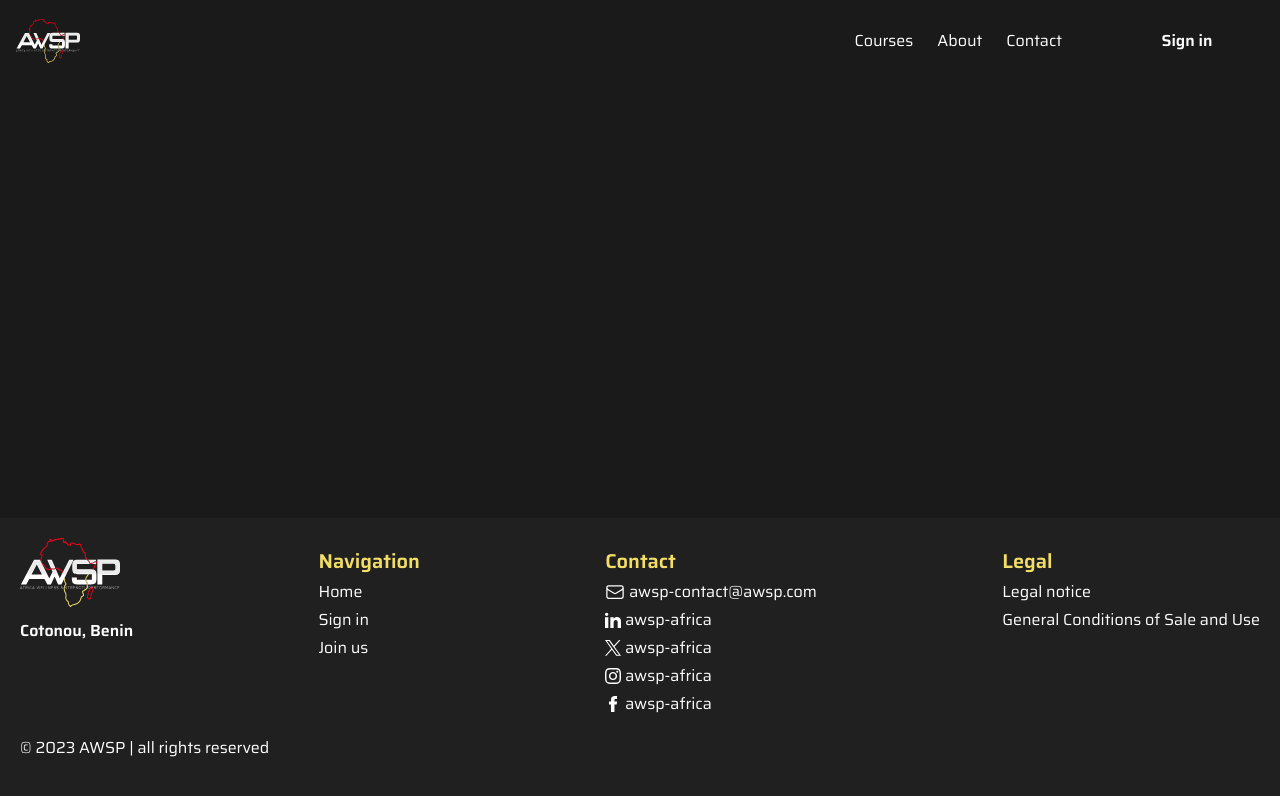
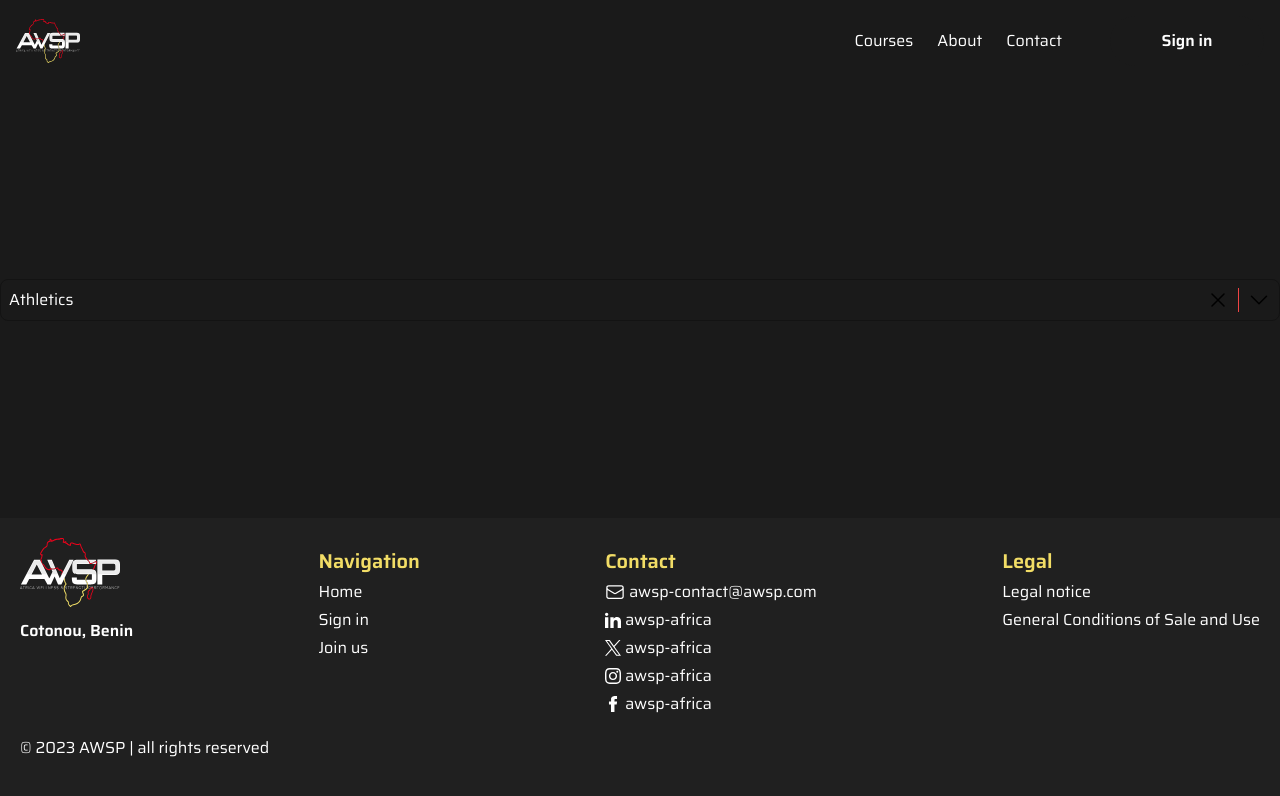
Before and after one commit to admin-tsi/awsp-africa-client, a Next.js app: page / in a window 1280 px wide. Shown: the top 796 px of the page. Built offline with nearby package versions, Linux system fonts and the light colour scheme.

Commit message:
[Set up] multi sselect component

```diff
--- a/package.json
+++ b/package.json
@@ -32,6 +32,7 @@
     "react": "18.2.0",
     "react-confetti": "^6.1.0",
     "react-dom": "18.2.0",
+    "react-select": "^5.8.0",
     "typescript": "4.9.5"
   },
   "devDependencies": {
--- /dev/null
+++ b/src/components/Select.tsx
@@ -0,0 +1,104 @@
+import React, { useState } from 'react';
+
+type SelectOption = {
+  label: string;
+  value: any;
+};
+type SelectProps = {
+  options: SelectOption[];
+  value?: SelectOption;
+  onChange: (value: SelectOption | undefined) => void;
+};
+
+const Select = ({ value, options, onChange }: SelectProps) => {
+  const [isOpen, setIsOpen] = useState(false);
+
+  const handleToggle = () => {
+    setIsOpen((prev) => !prev);
+  };
+
+  const clearOptions = () => {
+    onChange(undefined);
+  };
+
+  const selectOption = (option: SelectOption) => {
+    onChange(option);
+  };
+
+  return (
+    <>
+      <div
+        tabIndex={0}
+        onClick={handleToggle}
+        onBlur={() => setIsOpen(false)}
+        className="relative w-full min-h-[1.5em] flex items-center gap-[.5em] p-[.5em] rounded-lg outline-none border border-neutral2 cursor-pointer"
+      >
+        <span id="select-value" className="grow text-white">
+          {value?.label}
+        </span>
+        <button
+          id="clear-btn"
+          onClick={(e) => {
+            e.stopPropagation();
+            clearOptions();
+          }}
+        >
+          <svg
+            xmlns="http://www.w3.org/2000/svg"
+            fill="none"
+            viewBox="0 0 24 24"
+            strokeWidth={1.5}
+            stroke="currentColor"
+            className="w-6 h-6"
+          >
+            <path
+              strokeLinecap="round"
+              strokeLinejoin="round"
+              d="M6 18L18 6M6 6l12 12"
+            />
+          </svg>
+        </button>
+        <div id="divider" className="bg-red-500 self-stretch w-[1px]"></div>
+        <div id="caret">
+          <svg
+            xmlns="http://www.w3.org/2000/svg"
+            fill="none"
+            viewBox="0 0 24 24"
+            strokeWidth={1.5}
+            stroke="currentColor"
+            className="w-6 h-6"
+          >
+            <path
+              strokeLinecap="round"
+              strokeLinejoin="round"
+              d="M19.5 8.25l-7.5 7.5-7.5-7.5"
+            />
+          </svg>
+        </div>
+        <ul
+          className={`m-0 p-[.5em] max-h-[15em] overflow-y-auto border border-neutral2 rounded-lg w-full left-0 top-12 absolute bg-neutral z-30 ${
+            isOpen ? 'visible' : 'hidden'
+          }`}
+        >
+          {options
+            .filter((optionItem) => optionItem.value !== value?.value)
+            .map((option) => (
+              <li
+                key={option.label}
+                onClick={(e) => {
+                  e.stopPropagation();
+                  selectOption(option);
+                  setIsOpen(false);
+                }}
+                className="p-2 bg-neutral3 rounded-lg my-2 text-white cursor-pointer hover:bg-primary hover:text-black"
+              >
+                {option.label}
+              </li>
+            ))}
+        </ul>
+      </div>
+    </>
+  );
+};
+
+export default Select;
--- a/src/components/UserRegisterStep3.tsx
+++ b/src/components/UserRegisterStep3.tsx
@@ -4,7 +4,7 @@ import { motion } from 'framer-motion';
 type Userdata3 = {
   sport: string;
   communication: string;
-  passion: string;
+  passion: string[];
 };
 
 type UseraccountFormProps = Userdata3 & {
@@ -23,6 +23,12 @@ function UserRegisterStep3({
     updateFields({ [field]: value });
   };
 
+  const options = [
+    { label: "Athletics", value: "Athletics" },
+    { label: "Basketball", value: "Basketball" },
+    { label: "Soccer", value: "Soccer" },
+    { label: "Baseball", value: "Baseball" },
+  ]
   return (
     <div className="w-full flex flex-col space-y-6 p-5 mt-5">
       <motion.div
--- a/src/pages/Step/index.tsx
+++ b/src/pages/Step/index.tsx
@@ -22,7 +22,7 @@ export default function Index() {
     degree: string;
     profession: string;
     communication: string;
-    passion: string;
+    passion: string[];
   };
 
   const InitialData: FormData = {
@@ -38,7 +38,7 @@ export default function Index() {
     degree: '',
     profession: '',
     communication: '',
-    passion: '',
+    passion: [],
   };
 
   const [data, setData] = useState(InitialData);
--- a/src/pages/index.tsx
+++ b/src/pages/index.tsx
@@ -1,11 +1,28 @@
 import Footer from '@/components/Footer';
 import Navbar from '@/components/Navbar';
+import Select from '@/components/Select';
+import { useState } from 'react';
 
 export default function Index() {
+  const options = [
+    { label: 'Athletics', value: 'Athletics' },
+    { label: 'Basketball', value: 'Basketball' },
+    { label: 'Soccer', value: 'Soccer' },
+    { label: 'Baseball', value: 'Baseball' },
+  ];
+  const [value, setValue] = useState<(typeof options)[0] | undefined>(
+    options[0]
+  );
   return (
     <div className="flex flex-col h-screen">
       <Navbar />
-      <div className="flex-1 flex justify-center items-center bg-neutral"></div>
+      <div className="flex-1 flex justify-center items-center bg-neutral">
+        <Select
+          options={options}
+          value={value}
+          onChange={(o) => setValue(o)}
+        />{' '}
+      </div>
       <Footer />
     </div>
   );
```
